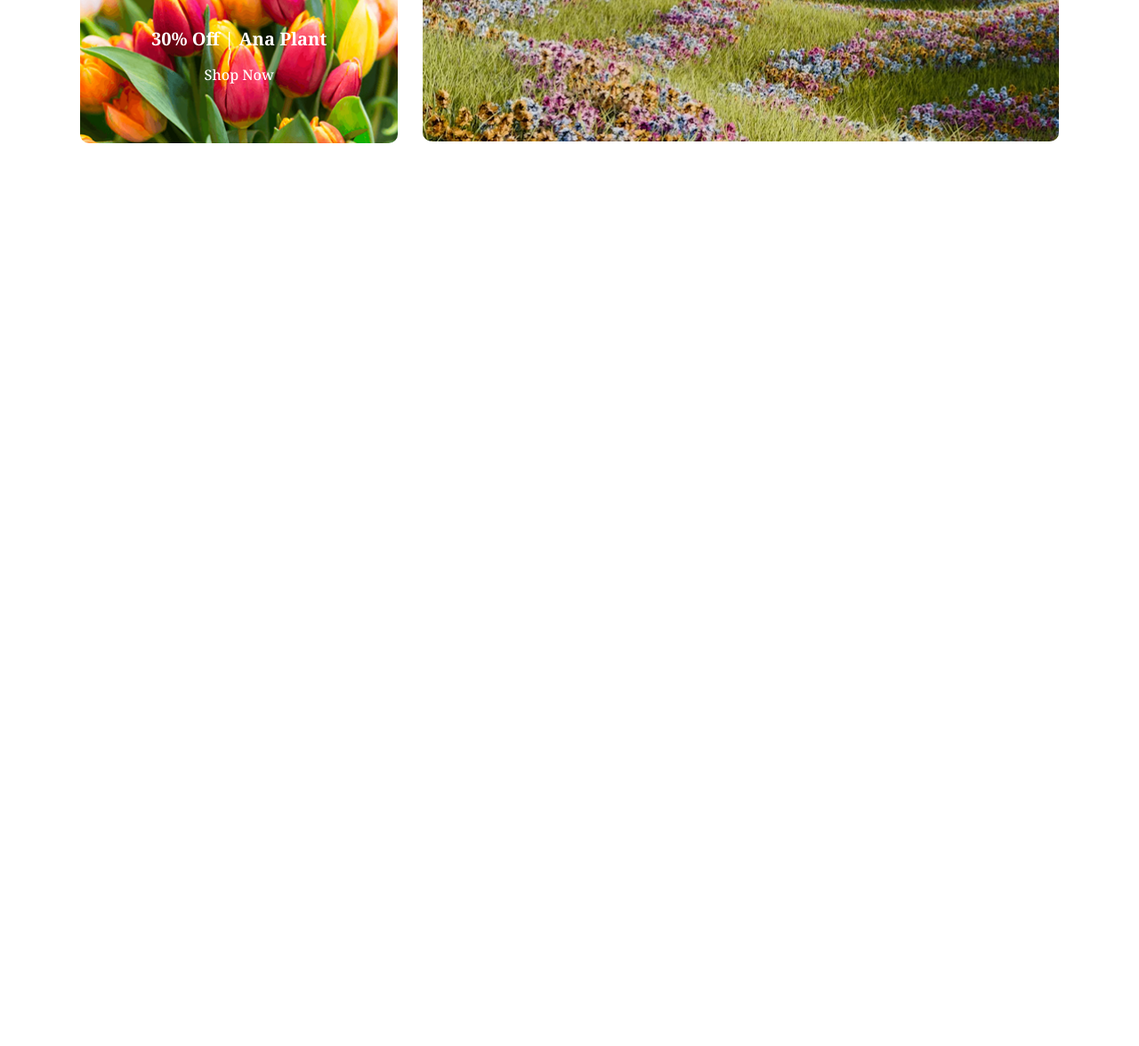
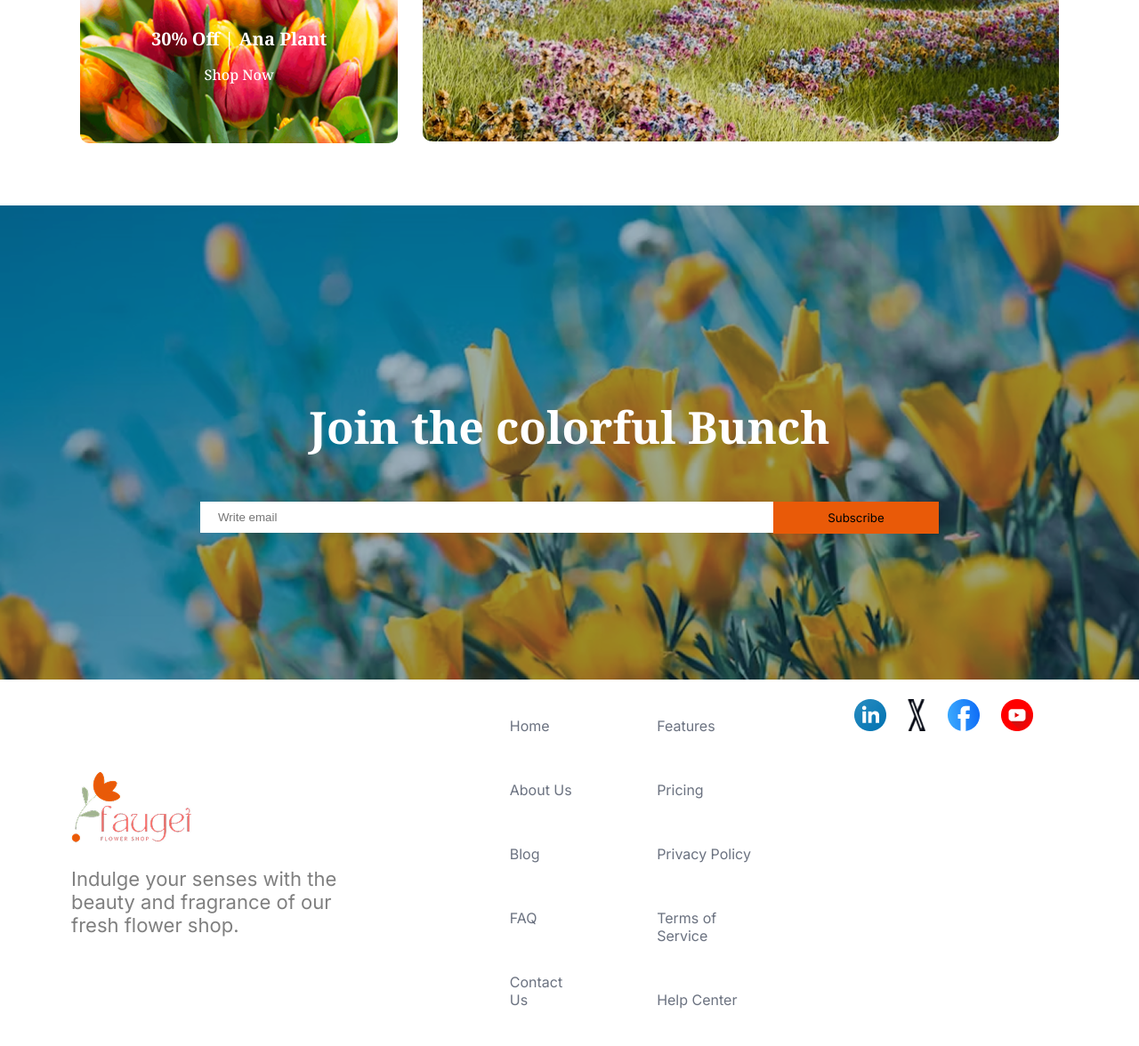
Before and after one commit to Codeman-piklu/Codeman-piklu-Codeman-piklu-B12A02-Responsive-Flowers, a plain HTML site: page index.html in a window 1280 px wide. Shown: the part 3095-4271 px from the top of the page at 89% size. Before the commit the page ends 3376 px from the top, so only its background shows below. Drawn offline with Linux system fonts and the light colour scheme.

Commit message:
added join and footer section

```diff
--- a/index.css
+++ b/index.css
@@ -295,6 +295,89 @@ margin-bottom: -10px;
 
 
 }
+                     /* *join section  */
+                     .join_section{
+                      width: 100%;
+                     }
+.content{
+  background-image: url(assets/news-letter-bg.png);
+  background-color: red;
+  text-align: center;
+  height: 533px;
+  background-size: cover;
+  background-repeat: no-repeat;
+  background-position: center;
+width: 100%;
+margin-top: -50px;
+}
+.content{
+  display: flex;
+  flex-direction: column;
+  justify-content: center;
+}
+.content h3{
+  font-weight: bold;
+  font-size: clamp(22px, 6vw, 50px);
+  color: white;
+}
+input{
+  padding: 10px 20px;
+}
+input[type="email"]{
+  width: 644px;
+  border: none;
+}
+input[type="button"]{
+  width: 186px;
+  background-color: var(--orange);
+  border: none;
+}
+.input_feild{
+  display: flex;
+  align-items: center;
+  justify-content: center;
+}
+/* *.footersection */
+.footer_content{
+  display: flex;
+ max-width: 1120px;
+ margin: 0 auto;
+ gap: 80px;
+ align-items: center;
+
+}
+.left_side{
+  width: 359px;
+}
+
+.left_side p{
+font-size: clamp(14px, 3vw, 22px);
+color:rgba(0, 0, 0, 50%);
+}
+.right_side{
+  display: flex;
+  gap: 80.67px;
+  align-items: baseline;
+
+}
+._navs{
+  display: flex;
+  align-items: center;
+}
+._navs ul li{
+  list-style:none;
+ padding: 26px;
+ color: var(--gray_500);
+ font-size: 16px;
+}
+.right_side_imgs{
+ width: 216px;
+ margin-right: 24px;
+ display: flex;
+}
+.right_side_imgs img{
+margin-right: 24px;
+}
 
                       /* !responsive */
 
@@ -378,7 +461,10 @@ gap: 20px;
   flex: 1;
   min-height: 210px;
 }
+                    /** join section */
 
-
-
+.input_feild{
+  margin: 0 auto;
+  max-width: 331px;
 }
+}
--- a/index.html
+++ b/index.html
@@ -155,8 +155,57 @@ Indulge your senses with the beauty and fragrance of our fresh flower shop. From
     </div>
   </div>
 </div>
+<!--* join section  -->
+</section>
+<section class="join_section noto-serif">
+<div class="content">
+    <h3>Join the colorful Bunch</h3>
+<div class="input_feild">
+    <input type="email" placeholder="Write email">
+  <input type="button" value="Subscribe" class="inter">
+</div>
+</div>
+</section>
+</main>
+ <footer>
+  <div class="footer_container inter">
+    <div class="footer_content">
+      <div class="left_side">
+        <img src="assets/logo.png" alt="">
+        <p>Indulge your senses with the beauty and fragrance of our fresh flower shop. </p>
+      </div>
+      <div class="right_side">
+        <div class="_navs">
+<div class="left_navs">
+  <ul>
+    <li>Home</li>
+    <li>About Us</li>
+    <li>Blog</li>
+    <li>FAQ</li>
+    <li>Contact Us</li>
+  </ul>
+</div>
+<div class="right_navs">
+  <ul>
+    <li>Features</li>
+    <li>Pricing</li>
+    <li>Privacy Policy</li>
+    <li>Terms of Service</li>
+    <li>Help Center</li>
+  </ul>
+</div>
+        </div>
+        <div class="right_side_imgs">
+          <img src="assets/icon-linkedin.png" alt="">
+          <img src="assets/icon-twitter.png" alt="">
+          <img src="assets/icon-facebook.png" alt="">
+          <img src="assets/icon-youtube.png" alt="">
+        </div>
+      </div>
 
-  </section>
-     </main>
+    </div>
+  </div>
+
+ </footer>
 </body>
 </html>
```
